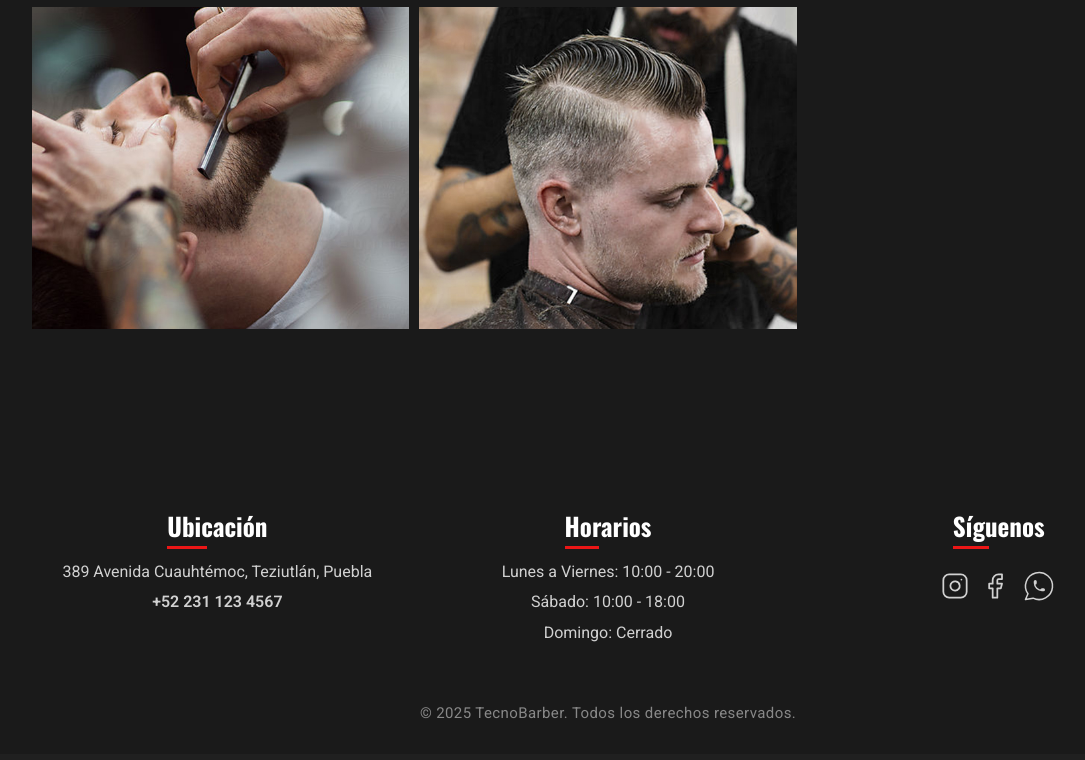
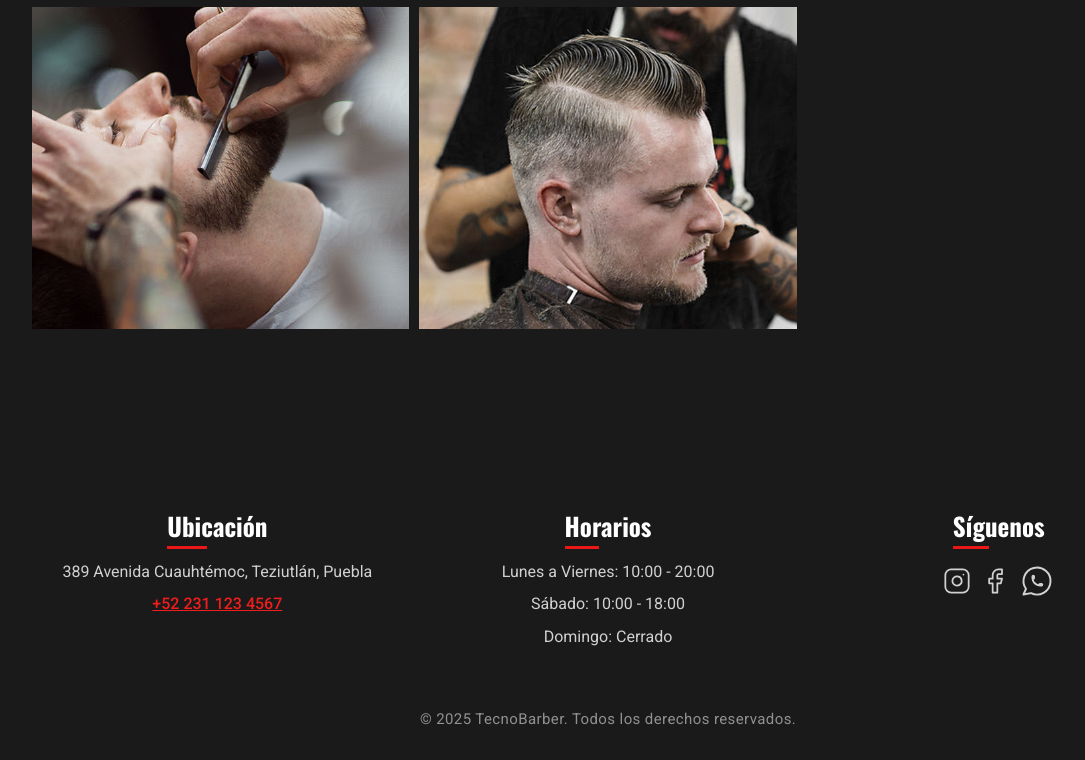
Before and after one commit to hdz-kevin/tecno-barber, a plain HTML site: page index.html in a window 1280 px wide. Shown: the part 3156-3916 px from the top of the page, without its empty margins (32-1117 px from the left). Drawn offline with nearby package versions, Linux system fonts and the light colour scheme.

Commit message:
lasts adjustments to footer

```diff
--- a/css/app.css
+++ b/css/app.css
@@ -1,5 +1,6 @@
 :root {
     --primary: #eb1616;
+    --primary-light: #f01d1d;
     --dark-1: #202020;
     --dark-2: #181818;
     --dark-2: #1a1a1a;
@@ -731,17 +732,29 @@ img {
 }
 
 .footer-content {
+    padding-bottom: 2rem;
+}
+
+@media (min-width: 992px) {
+    .footer-content {
         display: flex;
         flex-wrap: wrap;
         justify-content: space-between;
         gap: 2rem;
-    padding-bottom: 2rem;
+    }
 }
 
+.footer-info, .footer-hours, .footer-social {
+    margin-bottom: 2.5rem;
+}
+
+@media (min-width: 992px) {
     .footer-info, .footer-hours, .footer-social {
         flex: 1 1 220px;
         min-width: 220px;
         text-align: center;
+        margin-bottom: 0;
+    }
 }
 
 .footer-info h4, .footer-hours h4, .footer-social h4 {
@@ -771,29 +784,35 @@ img {
 }
 
 .footer-info li, .footer-hours li {
-    margin-bottom: 1.2rem;
+    margin-bottom: 1.4rem;
 }
 
 .footer-info .phone_number {
-    font-weight: 600;
+    text-decoration: underline;
+    font-weight: 500;
+    color: var(--primary-light);
 }
 
 .footer-social-icons {
     display: flex;
-    justify-content: center;
-    gap: 1.2rem;
-    margin-top: 0.5rem;
+    justify-content: start;
+    gap: 1rem;
+}
+
+@media (min-width: 992px) {
+    .footer-social-icons { justify-content: center; }
 }
 
 .footer-social-icons a {
     color: var(--gray-light);
     display: inline-flex;
     align-items: center;
-    transition: color 0.2s;
+    transition: all 0.2s;
+    transition: all 0.3s ease;
 }
 
 .footer-social-icons a:hover {
-    color: var(--primary);
+    transform: translateY(-3px);
 }
 
 .footer-social-icons svg {
@@ -804,14 +823,6 @@ img {
 .footer-bottom {
     padding: 1.2rem 0;
     text-align: center;
-    color: #888;
+    color: #929191;
     font-size: 1.5rem;
 }
-
-@media (max-width: 900px) {
-  .footer-content {
-    flex-direction: column;
-    gap: 2.5rem;
-    align-items: flex-start;
-  }
-}
--- a/index.html
+++ b/index.html
@@ -308,12 +308,11 @@
 					<a href="#" aria-label="WhatsApp" target="_blank" rel="noopener">
 						<svg
 						  xmlns="http://www.w3.org/2000/svg"
-						  width="36"
-						  height="36"
+						  width="36" height="36"
 						  viewBox="0 0 24 24"
 						  fill="none"
-						  stroke="#000000"
-						  stroke-width="1"
+						  stroke="currentColor"
+						  stroke-width="1.3"
 						  stroke-linecap="round"
 						  stroke-linejoin="round"
 						>
```
Lines whose indentation alone changed are shown as unchanged.
